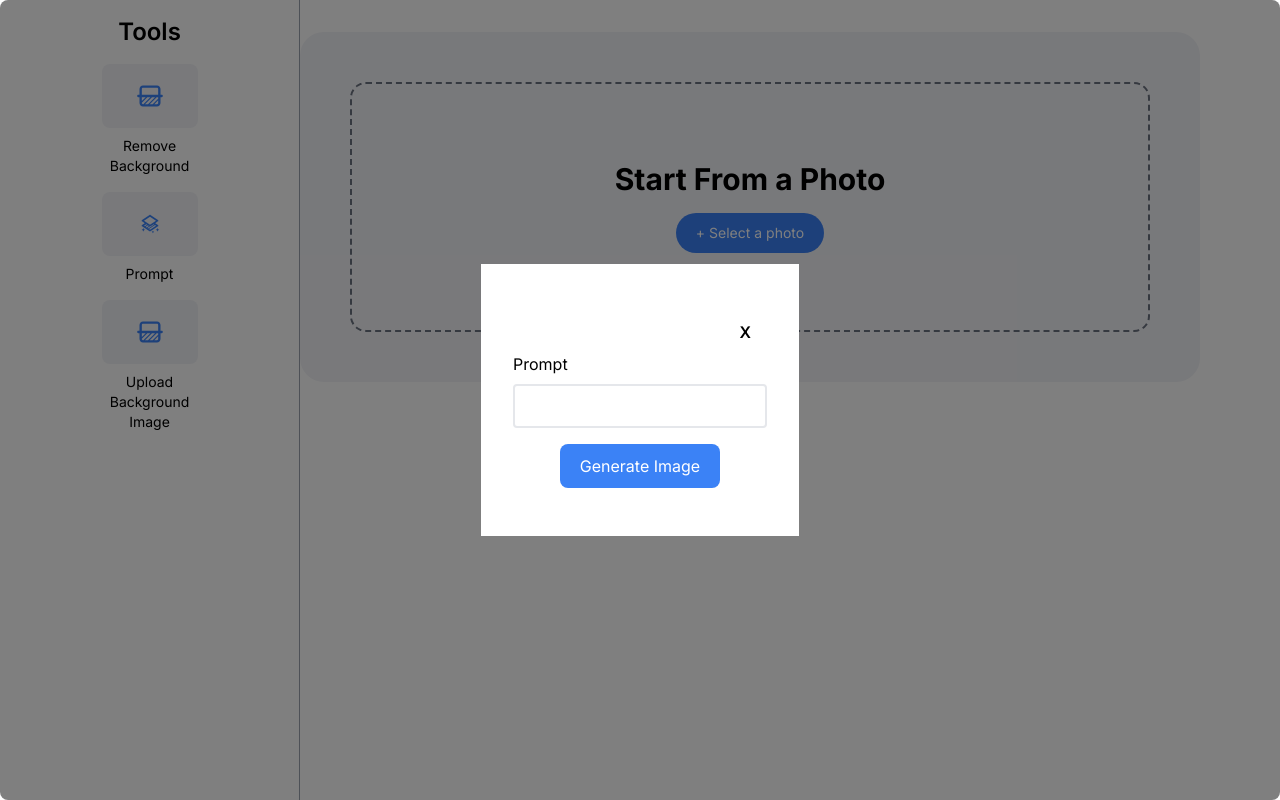
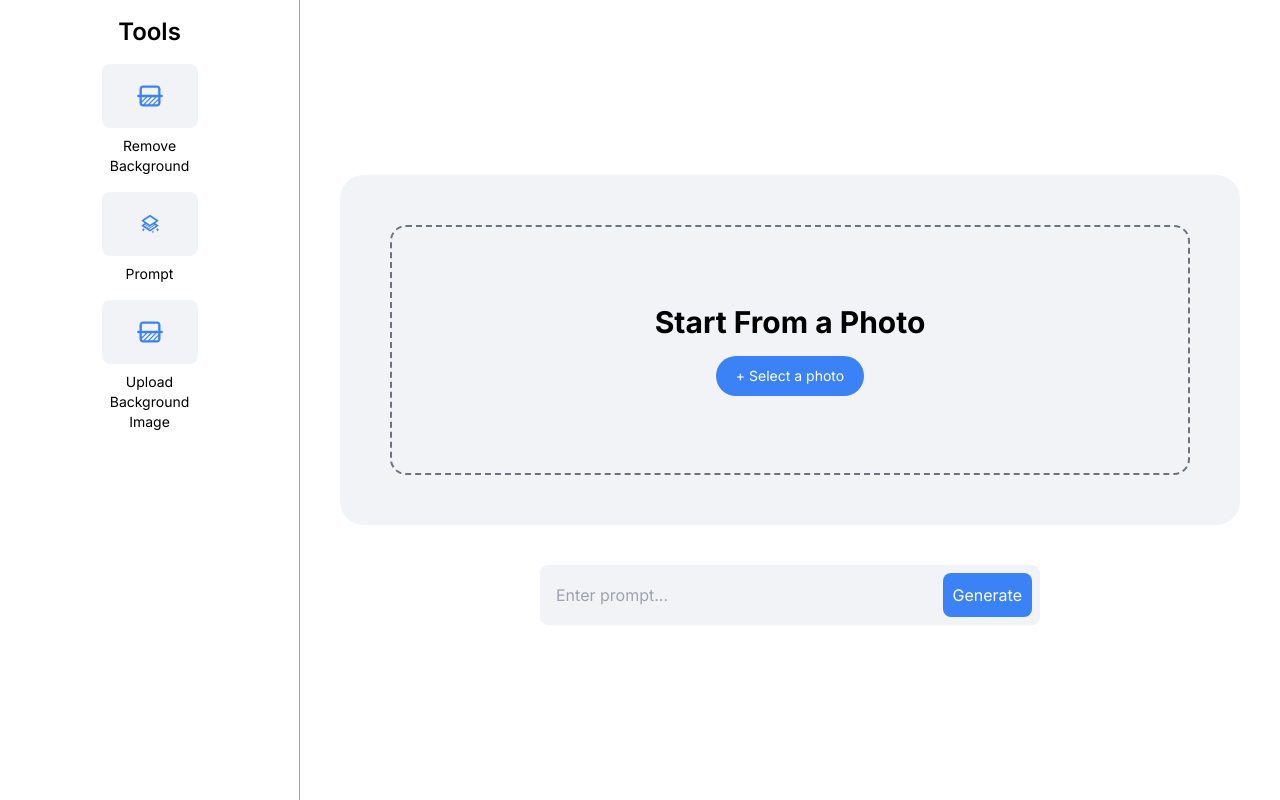
Before and after one commit to saqib867/image-editor, a Next.js app: page / in a window 1280 px wide. Both pictures are taken after a click on the element "Prompt". Built offline with nearby package versions, Linux system fonts and the light colour scheme.

Commit message:
change prompt input UI

```diff
--- a/package.json
+++ b/package.json
@@ -13,7 +13,8 @@
     "react": "^18",
     "react-dom": "^18",
     "react-modal": "^3.16.1",
-    "react-model": "^4.3.1"
+    "react-model": "^4.3.1",
+    "react-spinners": "^0.13.8"
   },
   "devDependencies": {
     "autoprefixer": "^10.0.1",
--- a/src/app/components/image-editor.jsx
+++ b/src/app/components/image-editor.jsx
@@ -1,16 +1,16 @@
 "use client";
 import React, { useState, useRef } from "react";
-import Modal from 'react-modal';
+import Modal from "react-modal";
 const ImageEditor = () => {
   const [imageFile, setImageFile] = useState(null);
   const [secondImg, setSecondImg] = useState(null);
-const [isPrompt,setIsPrompt]=useState(false)
+  const [isPrompt, setIsPrompt] = useState(false);
   const [prompt, setPrompt] = useState(false);
   const fileInputRef = useRef(null);
   const secondImage = useRef(null);
-const generatePrompt=()=>{
-    setIsPrompt(false)
-}
+  const generatePrompt = () => {
+    setIsPrompt(false);
+  };
   const closeModal = () => {
     setIsPrompt(false);
   };
@@ -79,7 +79,10 @@ const generatePrompt=()=>{
               Remove Background
             </span>
           </div>
-          <div className="flex justify-center flex-col items-center mt-4 cursor-pointer" onClick={()=>setIsPrompt(!isPrompt)}>
+          <div
+            className="flex justify-center flex-col items-center mt-4 cursor-pointer"
+            onClick={() => setIsPrompt(!isPrompt)}
+          >
             <span className="flex w-24 h-16 bg-[#F2F3F7]  rounded-lg  justify-center items-center">
               <svg
                 viewBox="0 0 24 24"
@@ -101,7 +104,10 @@ const generatePrompt=()=>{
             <span className="w-24 text-sm text-center mt-2">Prompt</span>
           </div>
 
-          <div className="flex justify-center flex-col items-center mt-4 cursor-pointer" onClick={handleSecondImg}>
+          <div
+            className="flex justify-center flex-col items-center mt-4 cursor-pointer"
+            onClick={handleSecondImg}
+          >
             <span className="flex w-24 h-16 bg-[#F2F3F7]  rounded-lg  justify-center items-center">
               <svg
                 viewBox="0 0 24 24"
@@ -130,8 +136,8 @@ const generatePrompt=()=>{
           />
         </div>
       </div>
-      <div className="w-full h-full">
-        <div className="flex justify-center w-full h-full py-8">
+      <div className="w-full h-full flex flex-col">
+        <div className="flex justify-center flex-col items-center w-full h-full py-8">
           {!imageFile ? (
             <div className="bg-[#F2F3F7] w-[900px] h-[350px]  flex justify-center items-center rounded-3xl">
               <div className="w-[800px] h-[250px] border-dashed border-2 border-gray-500 rounded-2xl flex flex-col items-center justify-center">
@@ -165,14 +171,27 @@ const generatePrompt=()=>{
                 <div className="w-full h-full flex justify-center">
                   <img src={imageFile} alt="" />
                 </div>
-
+              </div>
+            </div>
+          )}
+          {isPrompt && (
+            <div className="flex justify-center mt-10">
+              <div className="flex p-2 w-[500px] bg-[#F2F3F7] rounded-lg px-2">
+                <input
+                  type="text"
+                  className="outline-none w-full px-2 bg-[#F2F3F7] "
+                  placeholder="Enter prompt..."
+                />
+                <button className="bg-blue-500 text-white p-2.5 rounded-lg" onClick={generatePrompt}>
+                  Generate
+                </button>
               </div>
             </div>
           )}
         </div>
       </div>
-      <div className="w-[200px] h-[200px]">
-      {isPrompt && (
+      <div className="">
+        {/* {isPrompt && (
         <div className="fixed inset-0 z-50 overflow-auto bg-black bg-opacity-50 flex rounded-lg">
 
           <div className="relative p-8 bg-white w-200 h-200 m-auto">
@@ -201,10 +220,8 @@ const generatePrompt=()=>{
 
           </div>
         </div>
-      )}
-
+      )} */}
       </div>
-
     </div>
   );
 };
```
Also changed, not shown: 1 other file (tests, documents, lock files or other folders). Lines whose indentation alone changed are shown as unchanged.
